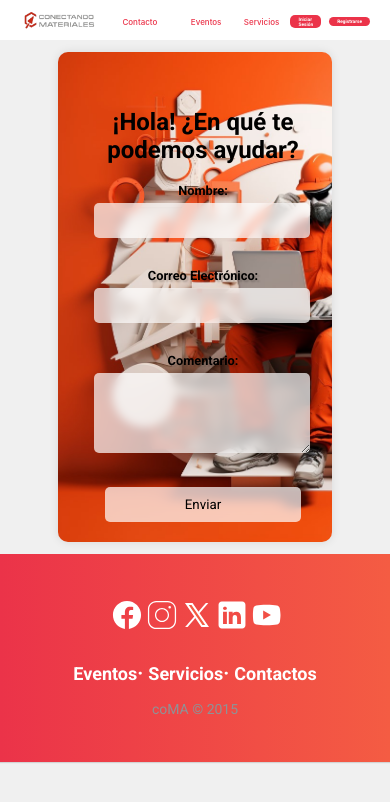
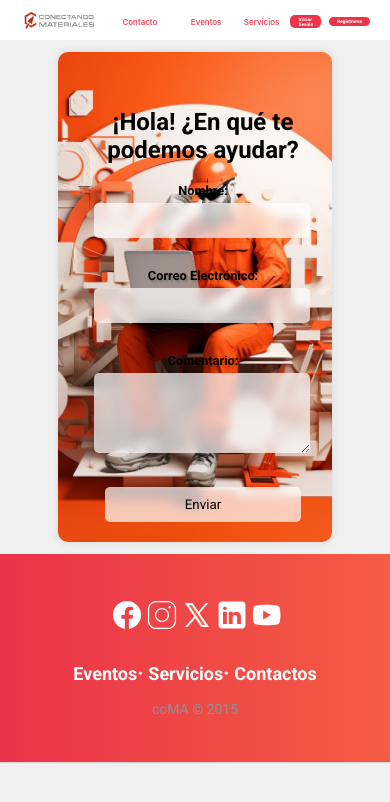
Before and after one commit to MotionSoft05/coma, a React (Create React App) app: page /contacto in a window 390 px wide. Shown: the top 802 px of the page. Built offline with nearby package versions, Linux system fonts and the light colour scheme.

Commit message:
Update contacto.css

```diff
--- a/src/views/contacto/contacto.css
+++ b/src/views/contacto/contacto.css
@@ -121,6 +121,13 @@
     margin-bottom: 5px;
   }
 
+  .contact-section {
+    background-image: url("../../media/trabajos.jpg"); /* Ruta de la imagen de fondo */
+    background-size: cover;
+    background-repeat: no-repeat;
+    background-position: center center; /* Centra la imagen horizontal y verticalmente */
+  }
+
   .contact-submit {
     color: #000;
   }
```
